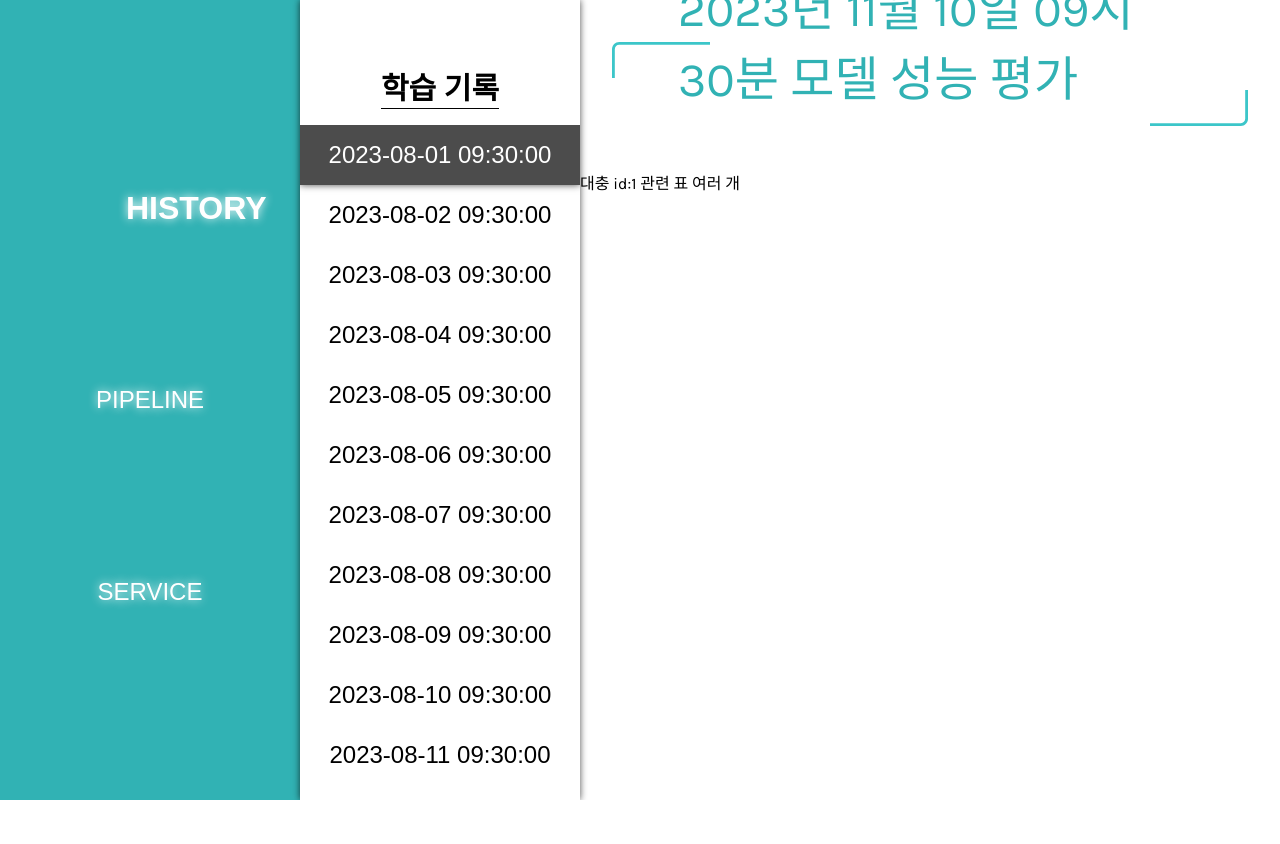
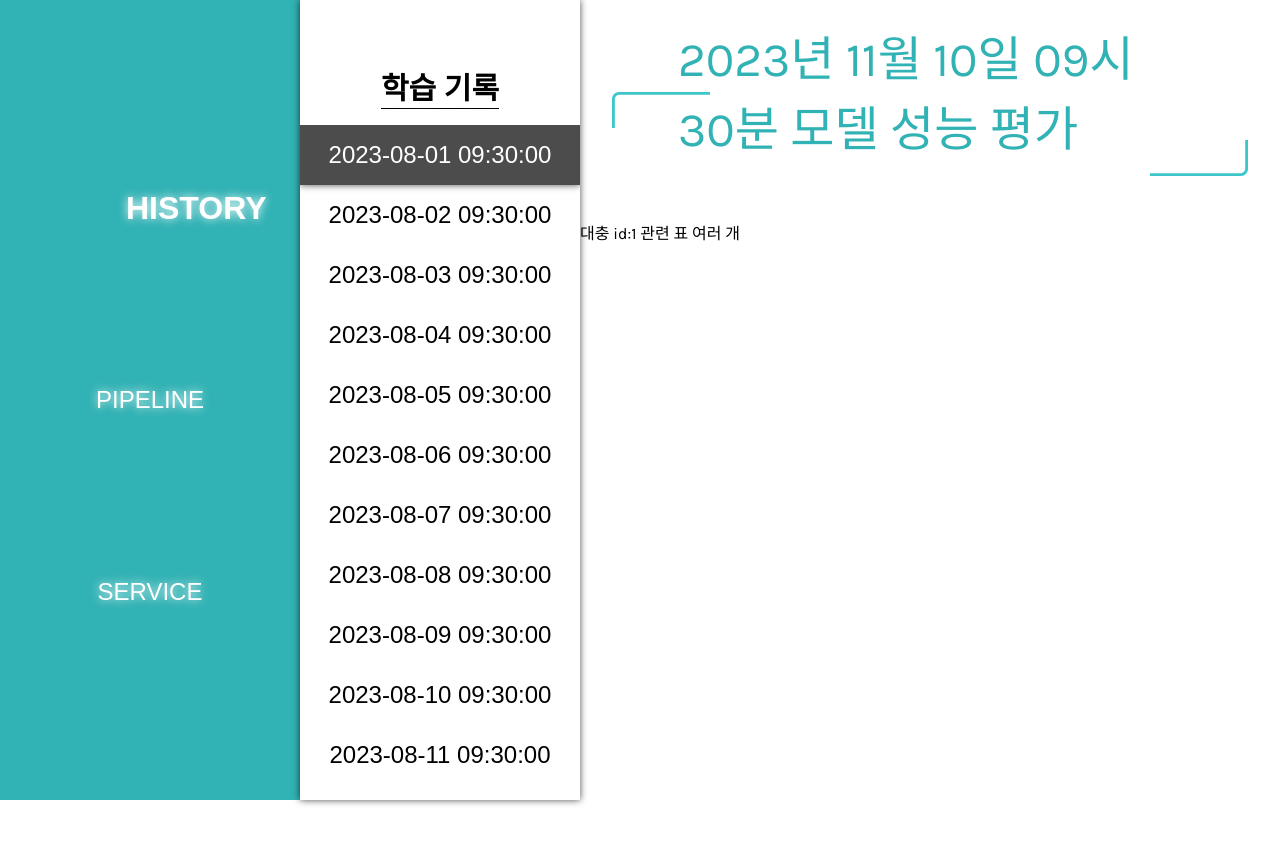
Before and after one commit to hard-coding-mlops/mini-mlops-react, a React (Create React App) app: page /history/1 in a window 1280 px wide. Shown: the top 844 px of the page. Before the commit the page ends 800 px from the top, so only its background shows below. Built offline with nearby package versions, Linux system fonts and the light colour scheme.

Commit message:
fix: History 페이지 이동 시 최근 기록 바로 접근

```diff
--- a/src/components/SideBar/SideBar.jsx
+++ b/src/components/SideBar/SideBar.jsx
@@ -11,7 +11,7 @@ function SideBar() {
       <button
         className={`${styles.navigationButton} ${useMatch('/history/*') ? styles.activeButton : ''}`}
         onClick={() => {
-          navigate('/history');
+          navigate('/history/1');
         }}
       >
         HISTORY
@@ -28,6 +28,9 @@ function SideBar() {
         className={`${styles.navigationButton} ${location.pathname === '/service' ? styles.activeButton : ''}`}
         onClick={() => {
           navigate('/service');
+          setTimeout(() => {
+            window.open('https://www.google.com', '_blank');
+          }, 3000);
         }}
       >
         SERVICE
--- a/src/pages/History/History.jsx
+++ b/src/pages/History/History.jsx
@@ -13,7 +13,9 @@ function History() {
       <HistoryBar />
       <div className={styles.history}>
         <div className={styles.historyPageHeader}>
-          <PageHeader>2023년 11월 10일 09시 30분 모델 성능 평가</PageHeader>
+          <PageHeader>
+            <span>2023년 11월 10일 09시 30분 모델 성능 평가</span>
+          </PageHeader>
         </div>
         <div className={styles.historyPageBody}>대충 id:{recordId} 관련 표 여러 개</div>
       </div>
--- a/src/pages/History/History.module.css
+++ b/src/pages/History/History.module.css
@@ -1,6 +1,7 @@
 .history {
   display: flex;
   flex-direction: column;
+  padding-top: 50px;
 }
 
 .historyPageHeader {
```
